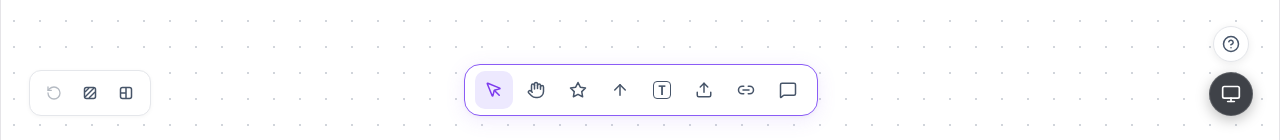
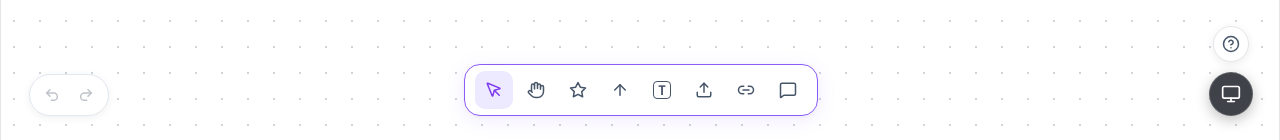
Before and after one commit to Somya-05-design/Bezel, a React (Vite) app: page / in a window 1280 px wide. Shown: the part 660-800 px from the top of the page. Built offline with nearby package versions, Linux system fonts and the light colour scheme.

Commit message:
fix : Undo & redo feature remake

```diff
--- a/src/App.tsx
+++ b/src/App.tsx
@@ -172,6 +172,9 @@ export const App: React.FC = () => {
         e.preventDefault();
         if (e.shiftKey) handleRedo();
         else handleUndo();
+      } else if ((e.metaKey || e.ctrlKey) && e.key.toLowerCase() === 'y') {
+        e.preventDefault();
+        handleRedo();
       } else if ((e.metaKey || e.ctrlKey) && e.key.toLowerCase() === 'e') {
         e.preventDefault();
         setShowExportModal(true);
--- a/src/components/Toolbar/BottomToolbar.tsx
+++ b/src/components/Toolbar/BottomToolbar.tsx
@@ -1,15 +1,13 @@
 import React, { useRef } from 'react';
 import {
   ArrowUp,
-  Grid,
   Hand,
   HelpCircle,
   Link2,
   MessageSquare,
   MousePointer,
-  RotateCcw,
-  Sparkles,
-  Type,
+  Redo2,
+  Undo2,
   Upload,
 } from 'lucide-react';
 import { AnnotationTool } from '../../core/types';
@@ -38,50 +36,35 @@ export const BottomToolbar: React.FC<BottomToolbarProps> = ({
   onUploadFile,
   onOpenShortcutsModal,
   canUndo,
+  canRedo,
   onUndo,
+  onRedo,
 }) => {
   const fileInputRef = useRef<HTMLInputElement>(null);
   return (
     <>
-      {/* Bottom Left Quick Controls: [ ↺  ▨  ⊞ ] */}
+      {/* Bottom Left Quick Controls: Undo / Redo for steps */}
       <div className="bottom-left-controls">
         <button
           className="icon-btn"
           disabled={!canUndo}
           onClick={onUndo}
-          title="Undo (Ctrl+Z)"
-          style={{ width: 32, height: 32, opacity: canUndo ? 1 : 0.4 }}
+          title="Undo step (Ctrl+Z)"
+          aria-label="Undo"
+          style={{ width: 32, height: 32, opacity: canUndo ? 1 : 0.35, cursor: canUndo ? 'pointer' : 'not-allowed' }}
         >
-          <RotateCcw size={16} />
+          <Undo2 size={16} strokeWidth={2.2} />
         </button>
 
         <button
           className="icon-btn"
-          onClick={() => {}}
-          title="Layers & Shading"
-          style={{ width: 32, height: 32 }}
+          disabled={!canRedo}
+          onClick={onRedo}
+          title="Redo step (Ctrl+Y / Ctrl+Shift+Z)"
+          aria-label="Redo"
+          style={{ width: 32, height: 32, opacity: canRedo ? 1 : 0.35, cursor: canRedo ? 'pointer' : 'not-allowed' }}
         >
-          {/* Hatched Square Icon matching reference ▨ */}
-          <svg width="16" height="16" viewBox="0 0 16 16" fill="none" stroke="#475569" strokeWidth="1.5">
-            <rect x="2.5" y="2.5" width="11" height="11" rx="2" />
-            <line x1="3" y1="7" x2="7" y2="3" />
-            <line x1="3" y1="12" x2="12" y2="3" />
-            <line x1="7" y1="13" x2="13" y2="7" />
-          </svg>
-        </button>
-
-        <button
-          className="icon-btn"
-          onClick={() => {}}
-          title="Grid Layout View"
-          style={{ width: 32, height: 32 }}
-        >
-          {/* 2-column layout grid icon matching reference ⊞ */}
-          <svg width="16" height="16" viewBox="0 0 16 16" fill="none" stroke="#475569" strokeWidth="1.5">
-            <rect x="2.5" y="2.5" width="11" height="11" rx="2" />
-            <line x1="8" y1="2.5" x2="8" y2="13.5" />
-            <line x1="2.5" y1="8" x2="8" y2="8" />
-          </svg>
+          <Redo2 size={16} strokeWidth={2.2} />
         </button>
       </div>
 
--- a/src/components/Toolbar/KeyboardShortcutsModal.tsx
+++ b/src/components/Toolbar/KeyboardShortcutsModal.tsx
@@ -27,7 +27,7 @@ const SHORTCUT_GROUPS: ShortcutCategory[] = [
     title: 'Actions & Engine',
     items: [
       { key: 'Ctrl + Z', desc: 'Undo Action' },
-      { key: 'Ctrl + Shift + Z', desc: 'Redo Action' },
+      { key: 'Ctrl + Shift + Z / Ctrl + Y', desc: 'Redo Action' },
       { key: 'Ctrl + E', desc: 'Open Export Studio' },
       { key: 'Shift + A', desc: 'Toggle Smart Fit' },
     ],
--- a/src/styles/components.css
+++ b/src/styles/components.css
@@ -291,7 +291,7 @@
 }
 
 /* ==========================================================================
-   BOTTOM LEFT QUICK CONTROLS
+   BOTTOM LEFT QUICK CONTROLS (Undo / Redo Steps)
    ========================================================================== */
 .bottom-left-controls {
   position: absolute;
@@ -299,13 +299,31 @@
   left: 28px;
   display: flex;
   align-items: center;
-  gap: 4px;
-  padding: 6px 8px;
+  gap: 2px;
+  padding: 4px 6px;
   background: #ffffff;
-  border: 1px solid #e5e7eb;
-  border-radius: 12px;
-  box-shadow: 0 1px 4px rgba(0, 0, 0, 0.04);
+  border: 1px solid #e2e8f0;
+  border-radius: 9999px;
+  box-shadow: 0 2px 8px rgba(0, 0, 0, 0.06);
   z-index: 40;
+}
+
+.bottom-left-controls .icon-btn {
+  width: 32px;
+  height: 32px;
+  border-radius: 9999px;
+  display: flex;
+  align-items: center;
+  justify-content: center;
+  background: transparent;
+  border: none;
+  color: #475569;
+  transition: all 0.15s ease;
+}
+
+.bottom-left-controls .icon-btn:hover:not(:disabled) {
+  background: #f1f5f9;
+  color: #0f172a;
 }
 
 /* ==========================================================================
@@ -768,8 +786,13 @@
   box-shadow: 0 4px 16px rgba(0, 0, 0, 0.4);
 }
 
-[data-theme="dark"] .bottom-left-controls .icon-btn svg {
-  stroke: #94a3b8;
+[data-theme="dark"] .bottom-left-controls .icon-btn {
+  color: #94a3b8;
+}
+
+[data-theme="dark"] .bottom-left-controls .icon-btn:hover:not(:disabled) {
+  background: #23242e;
+  color: #f8fafc;
 }
 
 [data-theme="dark"] .bottom-toolbar {
```
